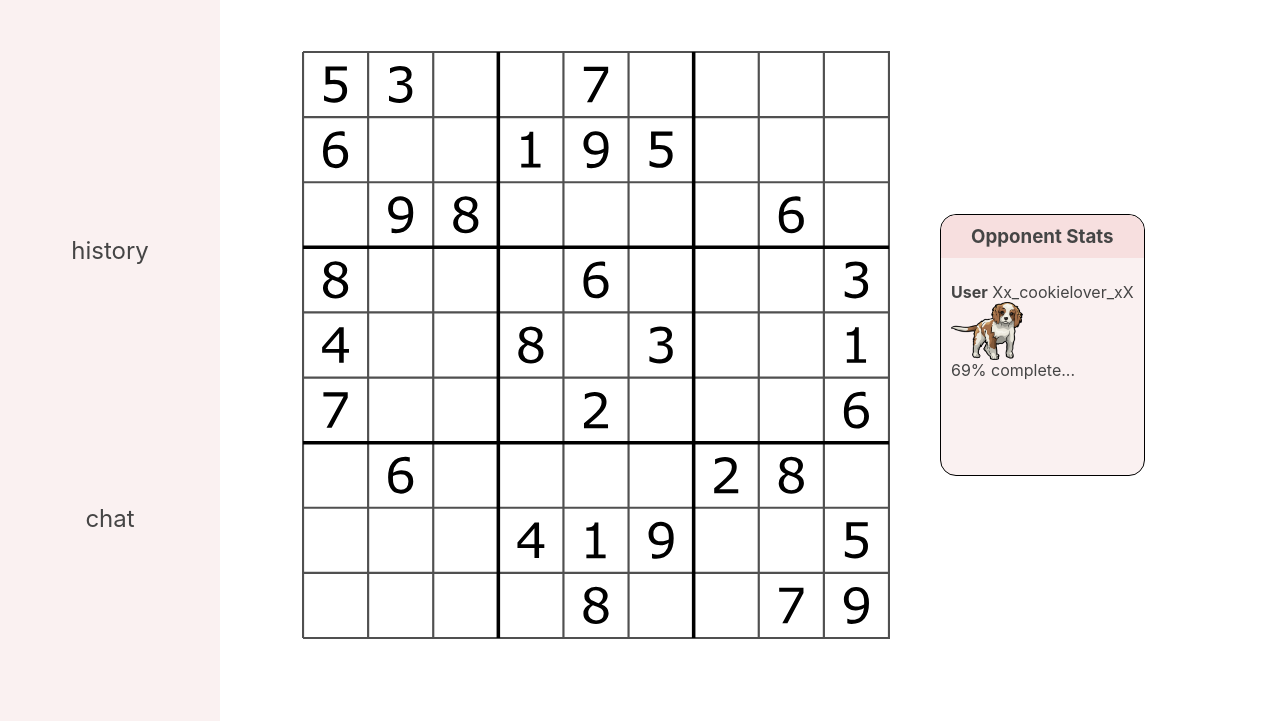
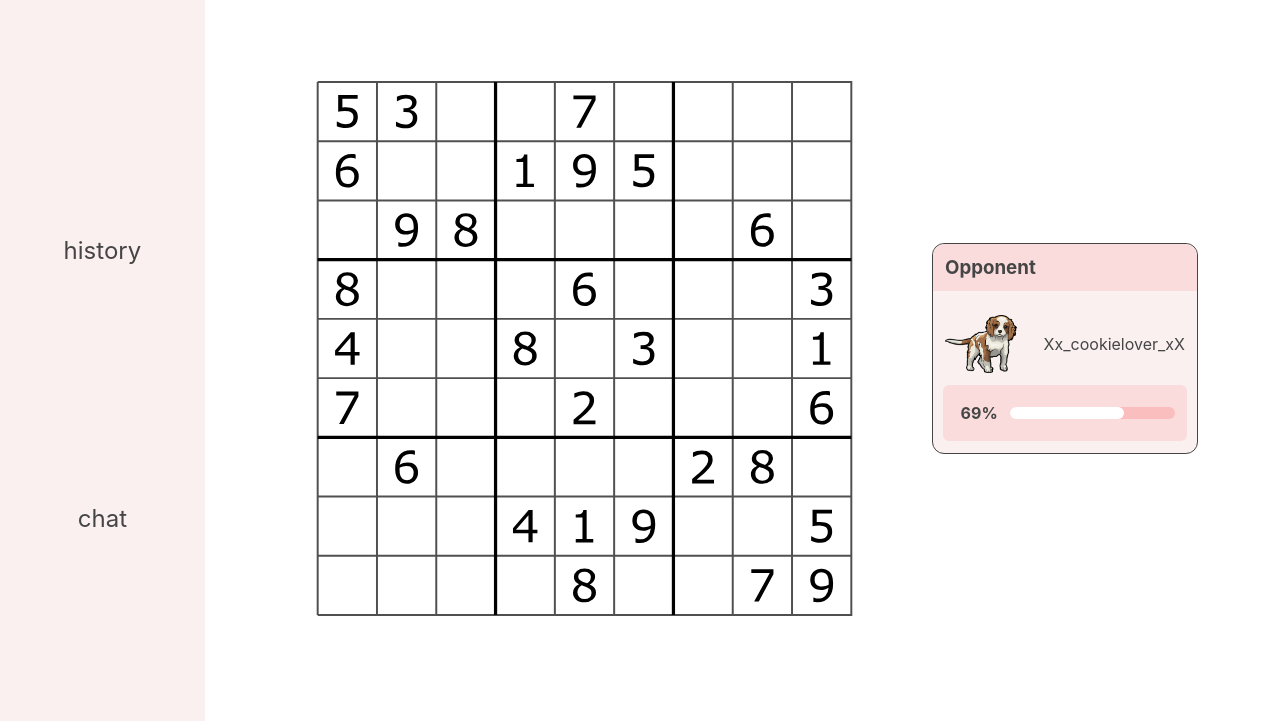
Before and after one commit to timviolino/dokuDair, a plain HTML site: page index.html in a window 1280 px wide. Shown: the part 79-807 px from the top of the page. Drawn offline with Linux system fonts and the light colour scheme.

Commit message:
Create completion bar & fix board resizing

```diff
--- a/index.html
+++ b/index.html
@@ -22,12 +22,19 @@
                 <a class="menu-item" href="./pages/chat.html">chat</a>
             </div>
             <div class="container" id="board">
-                <img class="board" src="./img/sudoku.svg" alt="Sudoku Board">
-                <div class="board container" id="opponent">
-                    <h3>Opponent Stats</h3>
-                    <p><strong>User</strong> Xx_cookielover_xX</p>
-                    <img class="icon user" src="./img/charlie.png" alt="User">
-                    <p>69% complete...</p>
+                <img src="./img/sudoku.svg" alt="Sudoku Board">
+                <div class="container opponent" id="opponent-card">
+                    <h3 class="opponent">Opponent</h3>
+                    <div class="container opponent user">
+                        <img src="./img/charlie.png" alt="User">
+                        <p> Xx_cookielover_xX</p>
+                    </div>
+                    <div class="opponent container completion">
+                        <p class="completion">69%</p>
+                        <div class="completion bar outer">
+                            <div class="completion bar inner"></div>
+                        </div>
+                    </div>
                 </div>
             </div>
         </div>
--- a/style.css
+++ b/style.css
@@ -1,8 +1,15 @@
+/* | Global Constants  */
+
 :root{
-    --dark-background: rgb(247, 223, 223);
-    --light-background: rgb(250, 241, 241);
+    --background: white;
+    --light-color: rgb(250, 240, 240);
+    --med-color: rgb(250, 230, 230);
+    --dark-color: rgb(250, 220, 220);
+    --very-dark-color: rgb(250, 190, 190);
     --text: rgb(69, 69, 69);
 }
+
+/* | General Declarations  */
 
 * {
     font-family: -apple-system, "Helvetica", "sans-serif";
@@ -23,17 +30,19 @@ body {
     display: flex;
 }
 
+/* || Horizontal Navigation Bar */
+
 .container#top {
     align-items: center;
     justify-content: flex-start;
-    background-color: var(--dark-background);
+    background-color: var(--dark-color);
     height: 6vh;
 }
 
 #logo {
     font-size: 48px;
     font-family: 'Georgia';
-    width: 220px;
+    width: 16vw;
     text-align: center;
     flex: none;
 }
@@ -41,21 +50,6 @@ body {
 .container.spacer {
     height: inherit;
     flex: 1;
-}
-
-.container#nav {
-    background-color: var(--light-background);
-    flex-direction: column;
-    justify-content: center;
-    height: 94vh;
-    width: 220px;
-    gap: 50px;
-}
-
-.menu-item {
-    flex: 1;
-    font-size: 24px;
-    text-align: center;
 }
 
 p#credentials {
@@ -71,41 +65,101 @@ p#credentials {
     max-width: 80px;
 }
 
-.container#board {
+/* || Vertical Navigation Bar */
+
+.container#nav {
+    background-color: var(--light-color);
+    flex-direction: column;
+    justify-content: center;
+    height: 94vh;
+    width: 16vw;
+    gap: 50px;
+}
+
+.menu-item {
+    flex: 1;
+    font-size: 24px;
+    text-align: center;
+}
+
+/* || Board */
+
+#board {
+    flex: 1;
     padding: 82px;
     justify-content: center;
     align-items: center;
-    gap:50px;
+    gap: 50px;
 }
 
-.board {
+#board > img {
     flex: auto;
-}
-
-img.board {
-    height: 588px;
+    height: 90%;
     width: auto;
 }
 
-.container#opponent {
-    flex-direction: column;
-    border: 1px solid black;
-    border-radius: 16px;
-    background-color: var(--light-background);
-    padding: 10px;
-    height: 240px;
+/* ||| Opponent Completion Card */
+
+.opponent {
+    padding: 12px;
+    width: 240px;
+    flex: 1;
 }
 
-.icon.user {
+#opponent-card {
+    flex-direction: column;
+    align-items: center;
+    border: 1px solid var(--text);
+    background-color: var(--light-color);
+    border-radius: 12px;
+}
+
+h3.opponent {
+    background-color: var(--dark-color);
+    margin: -12px -12px 12px -12px;
+    border-top-left-radius: inherit;
+    border-top-right-radius: inherit;
+}
+
+.user {
+    justify-content: space-between;
+    align-items: center;
+}
+
+.user > img {
     width: 72px;
     height: auto;
 }
 
-#opponent > h3 {
-    background-color: var(--dark-background);
-    text-align: center;
-    margin: -10px -10px 24px -10px;
-    border-top-left-radius: 16px;
-    border-top-right-radius: 16px;
-    padding: 10px;
+.completion {
+    border-radius: 6px;
 }
+
+.container.completion {
+    flex: 0;
+    width: 92%;
+    background-color: var(--dark-color);
+    align-items: center;
+    gap: 6px;
+}
+
+p.completion {
+    font-weight: bold;
+    padding: 6px;
+    background-color: var(--dark-color);
+}
+
+.completion.bar {
+    height: 12px;
+    border-radius: 12px;
+}
+
+.completion.bar.inner {
+    background-color: var(--background);
+    width: 69%;
+}
+
+.completion.bar.outer {
+    flex: 1;
+    background-color: var(--very-dark-color);
+}
```
